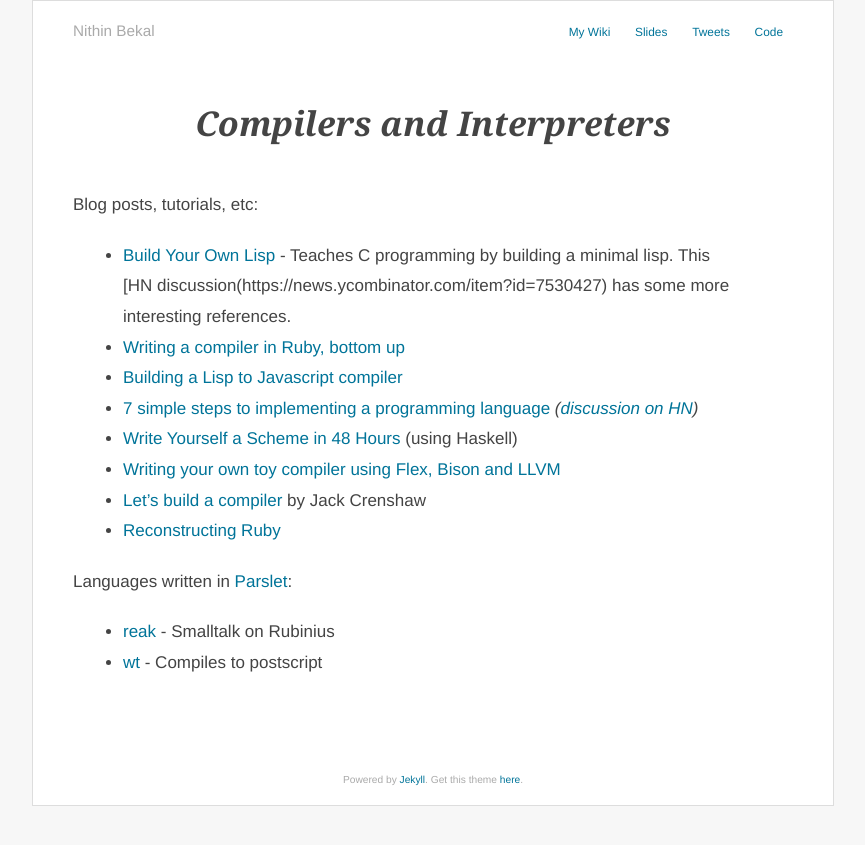
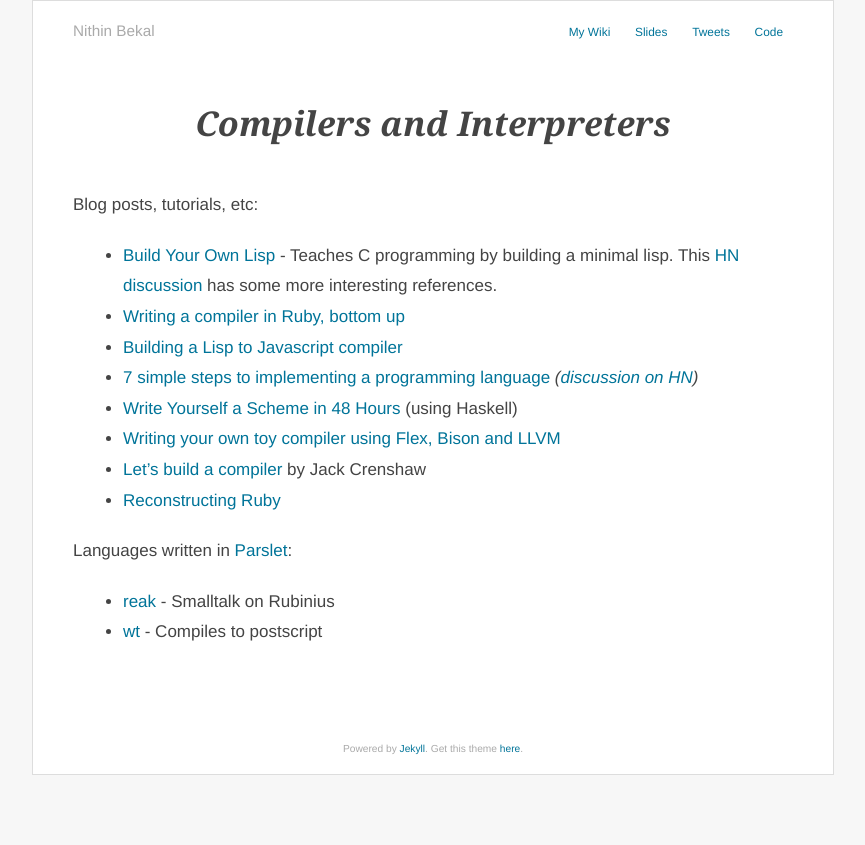
Before and after one commit to nithinbekal/nithinbekal.github.io, a Jekyll site: the page built from notes/compilers/index.md, in a window 1280 px wide. Shown: the top 845 px of the page, without its empty margins (207-1072 px from the left). Built offline with Jekyll 4.4.1, drawn with Linux system fonts in a browser that asks for light colours.

Commit message:
Fix link

```diff
--- a/notes/compilers/index.md
+++ b/notes/compilers/index.md
@@ -6,7 +6,7 @@ date:   2014-06-07 12:00:00
 
 Blog posts, tutorials, etc:
 
-* [Build Your Own Lisp](http://www.buildyourownlisp.com/) - Teaches C programming by building a minimal lisp. This [HN discussion(https://news.ycombinator.com/item?id=7530427) has some more interesting references.
+* [Build Your Own Lisp](http://www.buildyourownlisp.com/) - Teaches C programming by building a minimal lisp. This [HN discussion](https://news.ycombinator.com/item?id=7530427) has some more interesting references.
 * [Writing a compiler in Ruby, bottom up](http://www.hokstad.com/compiler)
 * [Building a Lisp to Javascript compiler](http://honza.ca/2013/05/building-a-lisp-to-javascript-compiler)
 * [7 simple steps to implementing a programming language](http://kjetilvalle.com/posts/implement-a-programming-language.html)
```
